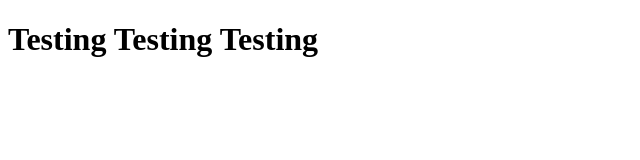
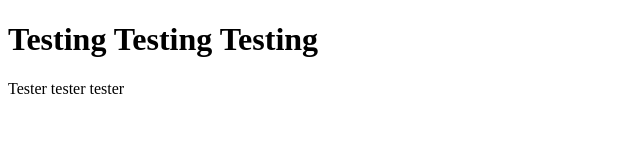
Before and after one commit to ttham07/git-test, a plain HTML site: page index.html in a window 1280 px wide. Shown: the whole page, without its empty margins (0-640 px from the left). Drawn offline with Linux system fonts and the light colour scheme.

Commit message:
Second Commit

```diff
--- a/index.html
+++ b/index.html
@@ -7,5 +7,6 @@
 </head>
 <body>
     <h1>Testing Testing Testing</h1>
+    <p>Tester tester tester</p>
 </body>
 </html>
```
